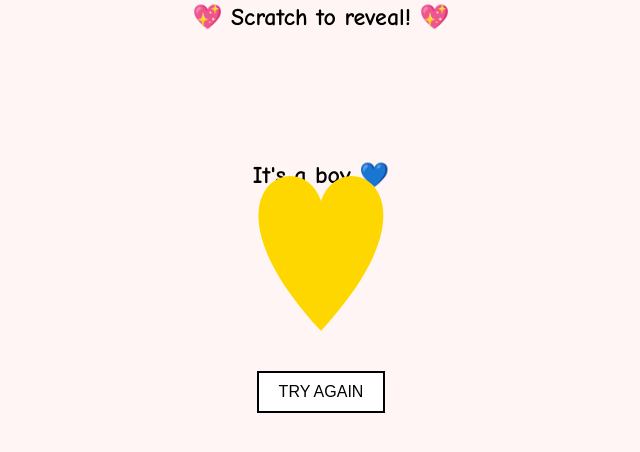
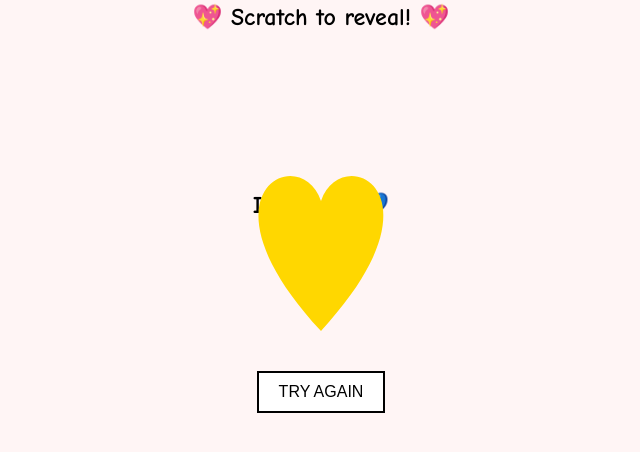
Before and after one commit to NoiNoiV/Gender-Reveal, a plain HTML site: page Index.html in a window 1280 px wide. Shown: the part 80-532 px from the top of the page, without its empty margins (319-959 px from the left). Drawn offline with Linux system fonts and the light colour scheme.

Commit message:
Index.html

```diff
--- a/Index.html
+++ b/Index.html
@@ -28,7 +28,7 @@
       font-size: 1.5rem;
       color: #000;
       position: absolute;
-      top: 110px;
+      top: 140px;
       left: 0;
       right: 0;
       font-weight: bold;
```
